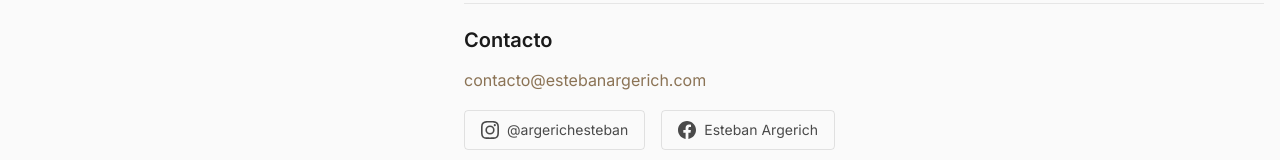
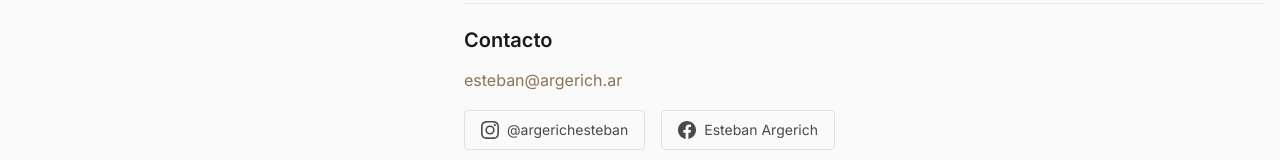
Before and after one commit to Lucas-Argerich/Esteban-Argerich, a React (Vite) app: page /about in a window 1280 px wide. Shown: the part 571-731 px from the top of the page. Built offline with nearby package versions, Linux system fonts and the light colour scheme; no server answers.

Commit message:
fix(About): update contact email address
- Change primary contact email from contacto@estebanargerich.com to esteban@argerich.ar
- Update email link href attribute
- Update displayed email text for consistency
- Ensures users contact the correct email address

```diff
--- a/src/pages/About/About.jsx
+++ b/src/pages/About/About.jsx
@@ -50,10 +50,10 @@ export default function About() {
             <h2 className={styles.contactHeading}>Contacto</h2>
 
             <a
-              href="mailto:contacto@estebanargerich.com"
+              href="mailto:esteban@argerich.ar"
               className={styles.contactEmail}
             >
-              contacto@estebanargerich.com
+              esteban@argerich.ar
             </a>
 
             <ul className={styles.socialLinks}>
```
